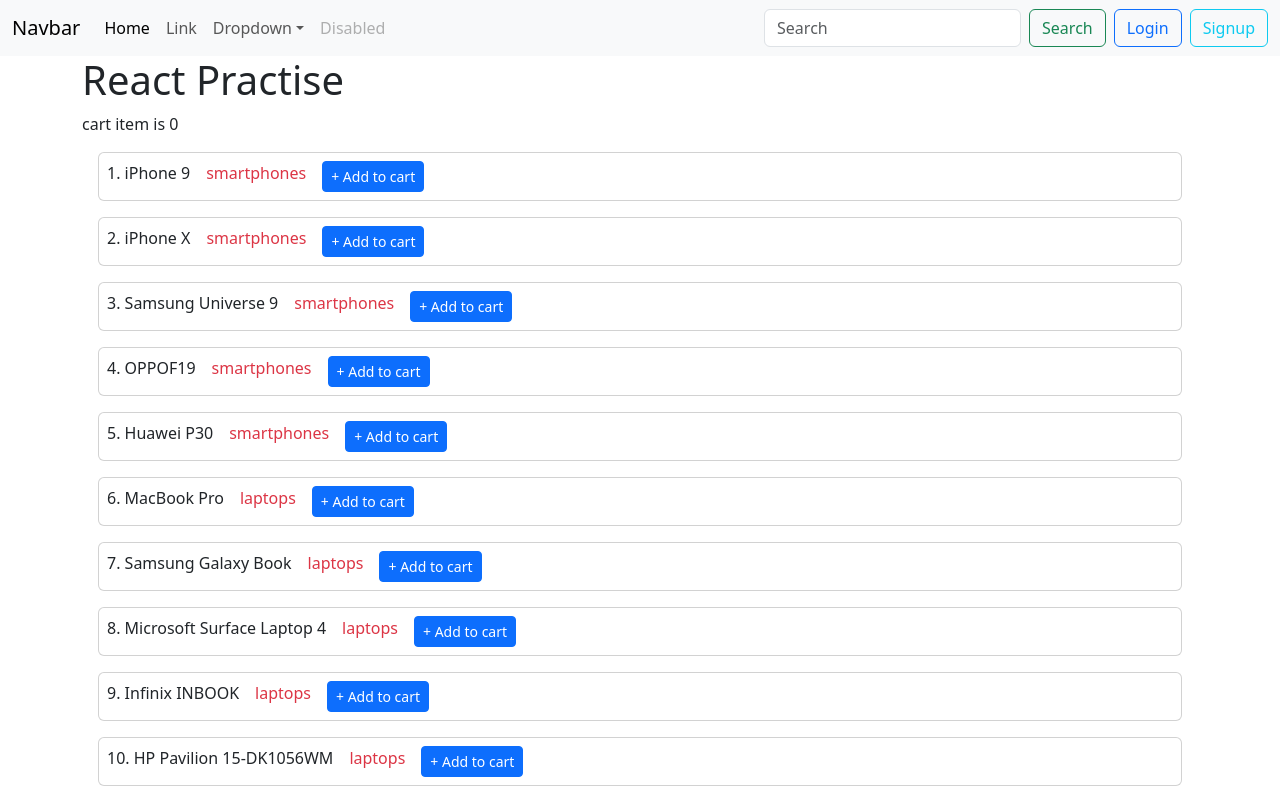
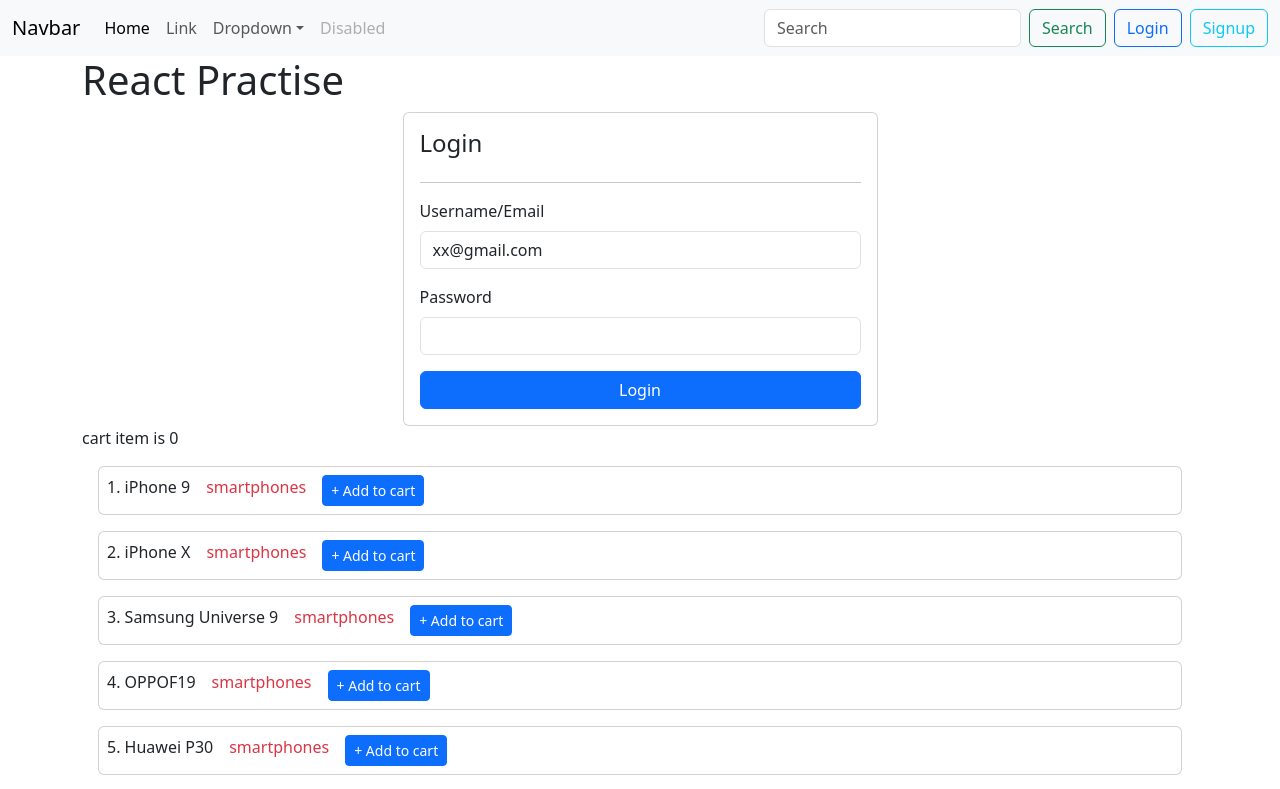
Before and after one commit to dineshk033/react_sep-practise, a React (Create React App) app: page / in a window 1280 px wide. Shown: the top 789 px of the page. Built offline with nearby package versions, Linux system fonts and the light colour scheme.

Commit message:
controlled forms

```diff
--- a/src/App.js
+++ b/src/App.js
@@ -1,5 +1,6 @@
 import Header from "./components/header";
 import ListIterate from "./components/list-iterate/list-iterate";
+import Login from "./components/login";
 import ProductItem from "./components/product-item";
 
 export default function App() {
@@ -8,6 +9,7 @@
       <Header />
       <div className="container">
         <h1>React Practise</h1>
+        <Login />
         <ListIterate />
         <ProductItem />
       </div>
--- /dev/null
+++ b/src/components/login/index.jsx
@@ -0,0 +1,48 @@
+import React, { useState } from "react";
+
+export default function Login() {
+  const [userName, setUserName] = useState("xx@gmail.com");
+  const [password, setPassword] = useState("");
+  function handleLogin() {
+    console.log(password, userName);
+  }
+  return (
+    <div className="row  justify-content-center">
+      <div className="col-md-5 card p-3">
+        <h4>Login</h4>
+        <hr />
+        <div className="mb-3">
+          <label htmlFor="exampleFormControlInput1" className="form-label">
+            Username/Email
+          </label>
+          <input
+            type="email"
+            className="form-control"
+            id="exampleFormControlInput1"
+            value={userName}
+            placeholder="name@example.com"
+            onChange={(e) => {
+              console.log(e);
+              setUserName(e.target.value);
+            }}
+          />
+        </div>
+        <div className="mb-3">
+          <label htmlFor="password" className="form-label">
+            Password
+          </label>
+          <input
+            type="password"
+            defaultValue={password}
+            className="form-control"
+            id="password"
+            onChange={(e) => setPassword(e.target.value)}
+          />
+        </div>
+        <button className="btn btn-primary" onClick={handleLogin}>
+          Login
+        </button>
+      </div>
+    </div>
+  );
+}
```
